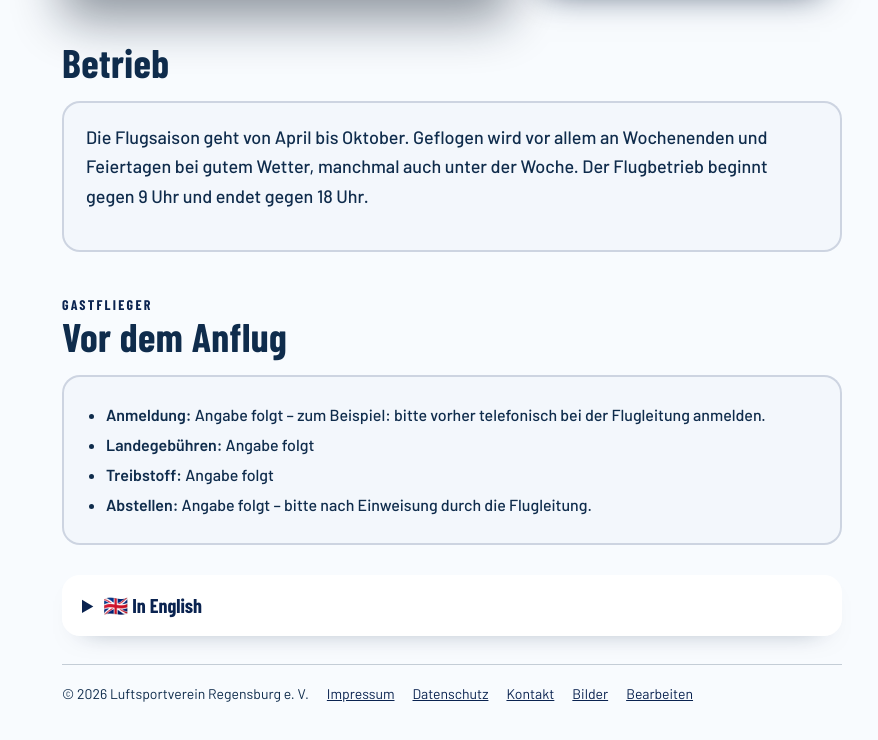
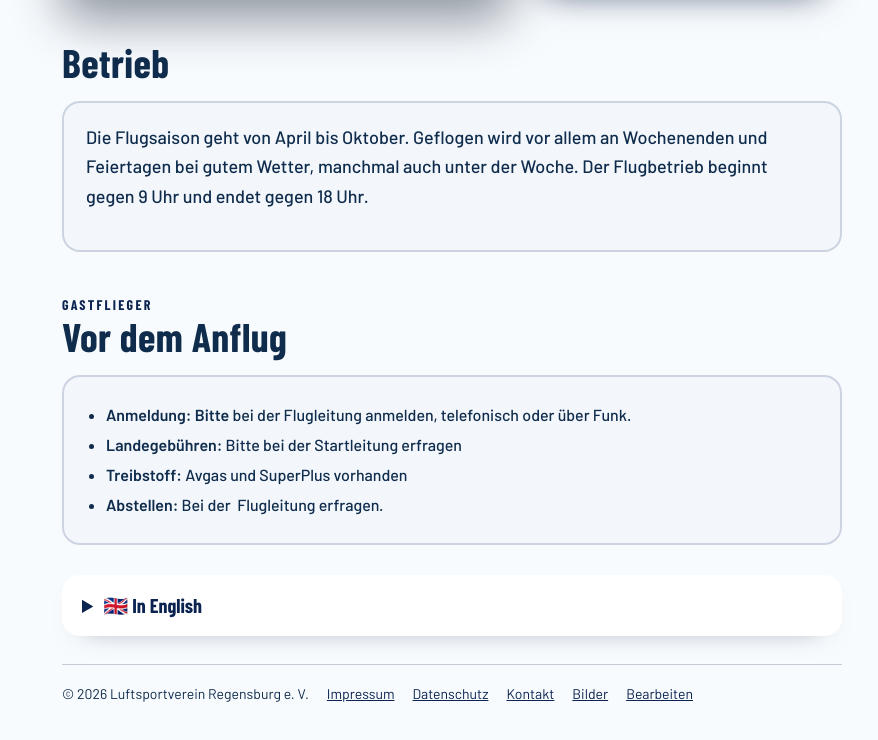
Before and after one commit to jonasaltschaeffel-hue/Website-LSV, a plain HTML site: page seiten/anflug.html in a window 1280 px wide. Shown: the part 2331-3071 px from the top of the page, without its empty margins (188-1066 px from the left). Drawn offline with nearby package versions, Linux system fonts and the light colour scheme.

Commit message:
Website bearbeitet: seiten/anflug.html

```diff
--- a/seiten/anflug.html
+++ b/seiten/anflug.html
@@ -154,10 +154,10 @@
       <h2 data-e="ap-v-h">Vor dem Anflug</h2>
       <div class="w-kasten">
         <ul>
-          <li data-e="ap-v1"><strong>Anmeldung:</strong> Angabe folgt – zum Beispiel: bitte vorher telefonisch bei der Flugleitung anmelden.</li>
-          <li data-e="ap-v2"><strong>Landegebühren:</strong> Angabe folgt</li>
-          <li data-e="ap-v3"><strong>Treibstoff:</strong> Angabe folgt</li>
-          <li data-e="ap-v4"><strong>Abstellen:</strong> Angabe folgt – bitte nach Einweisung durch die Flugleitung.</li>
+          <li data-e="ap-v1"><strong>Anmeldung: Bitte&nbsp;</strong>bei der Flugleitung anmelden, telefonisch oder über Funk.</li>
+          <li data-e="ap-v2"><strong>Landegebühren:</strong>&nbsp;Bitte bei der Startleitung erfragen</li>
+          <li data-e="ap-v3"><strong>Treibstoff:</strong>&nbsp;Avgas und SuperPlus vorhanden</li>
+          <li data-e="ap-v4"><strong>Abstellen:&nbsp;</strong>Bei der&nbsp; Flugleitung erfragen.</li>
         </ul>
       </div>
     </div>
```
